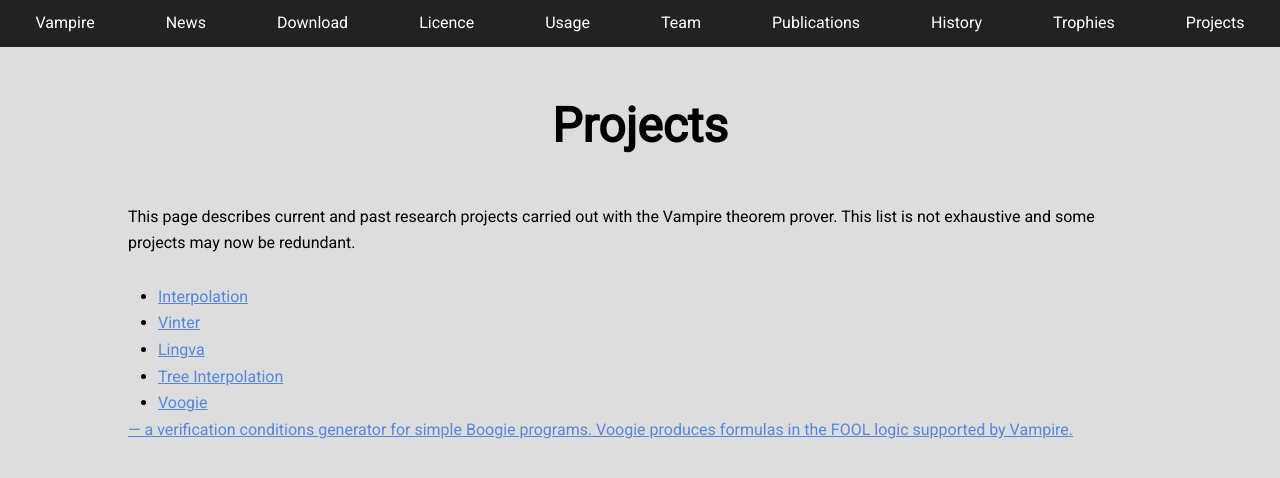
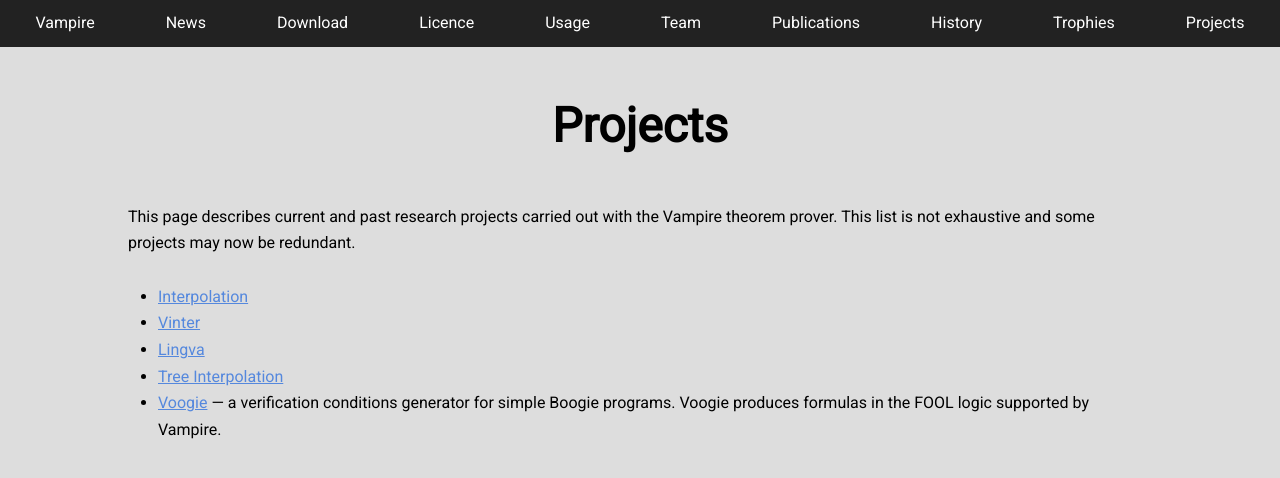
Before and after one commit to vprover/vprover.github.io, a Jekyll site: the page built from projects.html, in a window 1280 px wide. Shown: the top 478 px of the page. Built offline with Jekyll 4.4.1, drawn with Linux system fonts in a browser that asks for light colours.

Commit message:
Fix a typo

```diff
--- a/projects.html
+++ b/projects.html
@@ -13,5 +13,5 @@
  <li><a href="/projects/vinter.html">Vinter</a></li>
  <li><a href="http://www.complang.tuwien.ac.at/ioan/lingva.html">Lingva</a></li>
  <li><a href="http://www.cse.chalmers.se/~laurako/links/tree_vampire.html">Tree Interpolation</a></li>
- <li><a href="https://github.com/aztek/voogie">Voogie</li> &mdash; a verification conditions generator for simple Boogie programs. Voogie produces formulas in the FOOL logic supported by Vampire.</li>
+ <li><a href="https://github.com/aztek/voogie">Voogie</a> &mdash; a verification conditions generator for simple Boogie programs. Voogie produces formulas in the FOOL logic supported by Vampire.</li>
 </ul>
```
